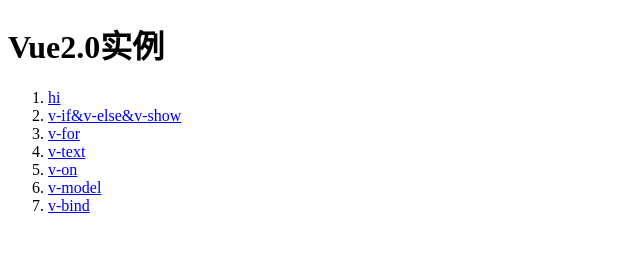
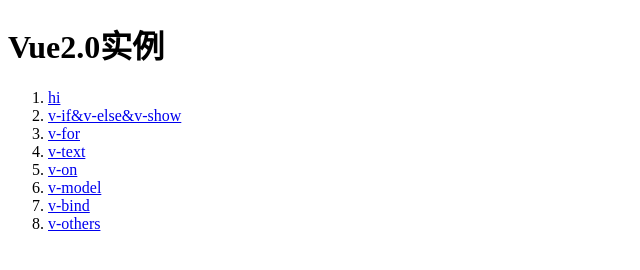
Before and after one commit to kkkkeith/vue2.0, a website: page index.html in a window 1280 px wide. Shown: the full height of the page, 0-640 px from the left. Drawn offline with Linux system fonts and the light colour scheme.

Commit message:
Update index.html

```diff
--- a/index.html
+++ b/index.html
@@ -13,6 +13,7 @@
         <li><a href="/eg/v-on.html">v-on</a></li>
         <li><a href="/eg/v-model.html">v-model</a></li>
         <li><a href="/eg/v-bind.html">v-bind</a></li>
+        <li><a href="/eg/v-others.html">v-others</a></li>
     </ol>
 </body>
 </html>
```
